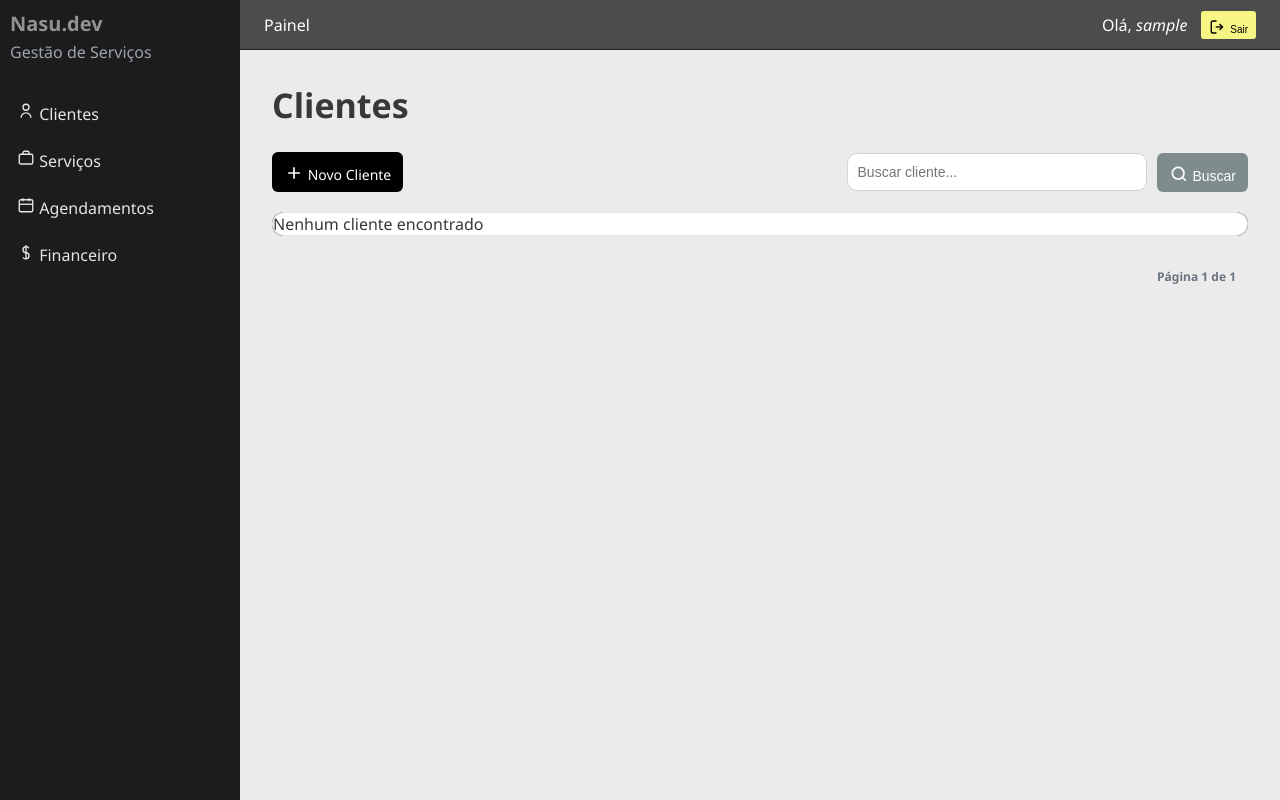
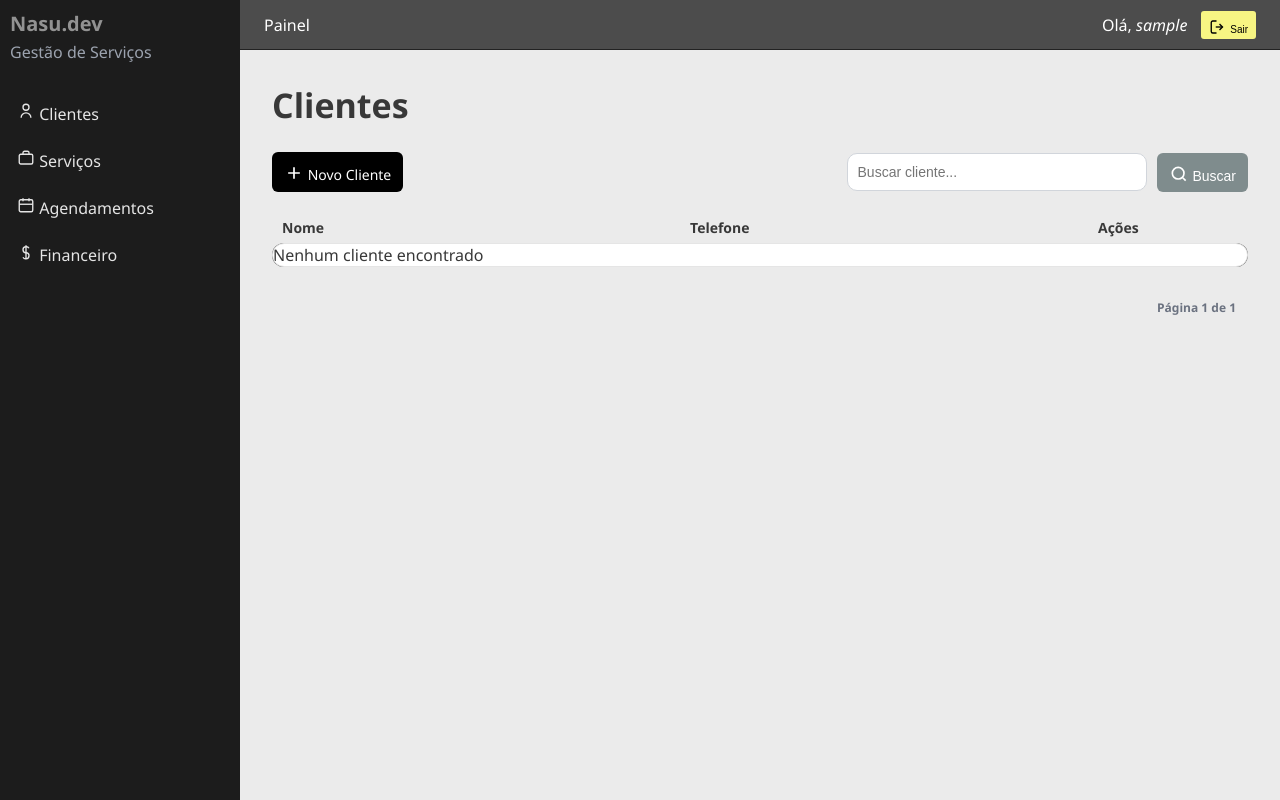
Before and after one commit to nasu-dev/sistema-gestao-servicos, a Django app: page / in a window 1280 px wide. Run offline with Django 5.2, Linux system fonts and the light colour scheme; the visitor is signed in with stand-in values (Sample User, id 1); data that the repository does not hold is empty.

Commit message:
style(listagem): refina listagem com grid, cabecalho e acoes visuais

```diff
--- a/clientes/static/clientes/style.css
+++ b/clientes/static/clientes/style.css
@@ -235,6 +235,17 @@ body {
     position: relative;
     top: 3px;
 }
+/*----Cabeçalho de lista-------------------*/
+.cabecalho-lista {
+    display: grid;
+    grid-template-columns: 2fr 2fr 140px;
+    align-items: center;
+    background: none;
+    padding: 6px 10px;
+    gap: 16px;
+    font-weight: bold;
+    font-size: 14px;
+}
 
 /*----Lista de clientes--------------------*/
 .lista-clientes {
@@ -250,10 +261,10 @@ body {
 
 .item-cliente {
     display: grid;
-    grid-template-columns: 2fr 1.3fr auto;
+    grid-template-columns: 2fr 2fr 140px;
     align-items: center;
     background: #ffffff;
-    gap: 20px;
+    gap: 16px;
     padding: 14px 18px;
     border-bottom: 1px solid #e5e5e5;
     flex-wrap: nowrap;
@@ -263,23 +274,15 @@ body {
     background-color: #f9fafb;
 }
 
-/*----Dados--------------------------------*/
-.dados-cliente {
-    display: grid;
-    grid-template-columns: 1fr 1fr;
-    align-items: center;
-    gap: 20px;
-}
-
-.cliente-nome .cliente-telefone {
+.cliente-nome, .cliente-telefone {
     color: #111827;
 }
 
 
 /*----Ações--------------------------------*/
 .acoes {
-    margin-right: 10px;
     display: flex;
+    justify-content: flex-start;
     align-items: center;
     gap: 18px;
     white-space: nowrap;
@@ -299,7 +302,7 @@ body {
     background: none;
     cursor: pointer;
     font-size: 20px;
-    color: #dc2626
+    color: #dc2626;
     padding: 0;
 }
 
--- a/clientes/templates/clientes/listar.html
+++ b/clientes/templates/clientes/listar.html
@@ -22,13 +22,16 @@
     </form>
 </div>
 
+<div class="cabecalho-lista">
+    <span>Nome</span>
+    <span>Telefone</span>
+    <span>Ações</span>
+</div>
 <ul class="lista-clientes">
 {% for cliente in clientes %}
     <li class="item-cliente">
-        <div class="dados-cliente">
-            <span class="cliente-nome">{{ cliente.nome }}</span>
-            <span class="cliente-telefone">{{cliente.telefone }}</span>
-        </div>
+        <span class="cliente-nome">{{ cliente.nome }}</span>
+        <span class="cliente-telefone">{{cliente.telefone }}</span>
 
         <div class="acoes">
             <a href="{% url 'editar_cliente' cliente.id %}" class="btn-icone btn-editar">
```
